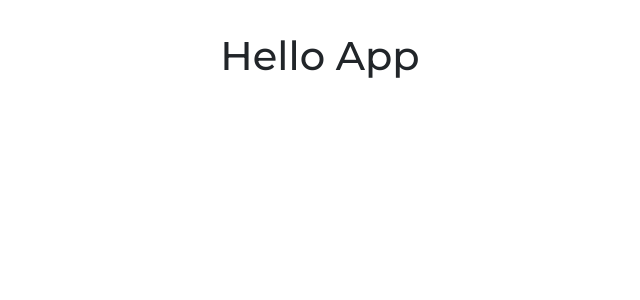
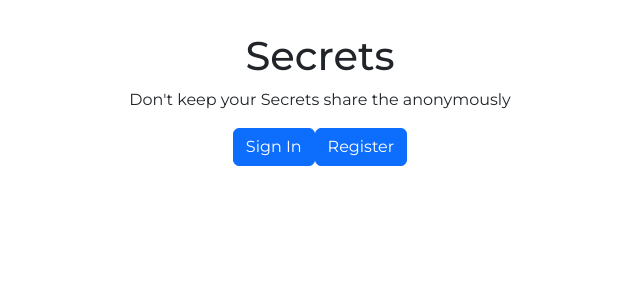
Before and after one commit to HarunaZakaria/react, a React (Vite) app in the folder secrets/: page / in a window 1280 px wide. Shown: the top 300 px of the page, without its empty margins (320-960 px from the left). Built offline with nearby package versions, Linux system fonts and the light colour scheme.

Commit message:
add routes

```diff
--- a/secrets/src/App.jsx
+++ b/secrets/src/App.jsx
@@ -1,9 +1,19 @@
 import './App.css';
+import SignIn from './COmponents/SignIn';
+import Register from './Components/Register';
+import Home from './COmponents/Home';
+import { BrowserRouter, Routes, Route } from 'react-router-dom';
 
 function App() {
   return (
     <>
-      <h1>Hello App</h1>
+      <BrowserRouter>
+        <Routes>
+          <Route path="/" element={<Home />} />
+          <Route path="/Register" element={<Register />} />
+          <Route path="/SignIn" element={<SignIn />} />
+        </Routes>
+      </BrowserRouter>
     </>
   );
 }
```
